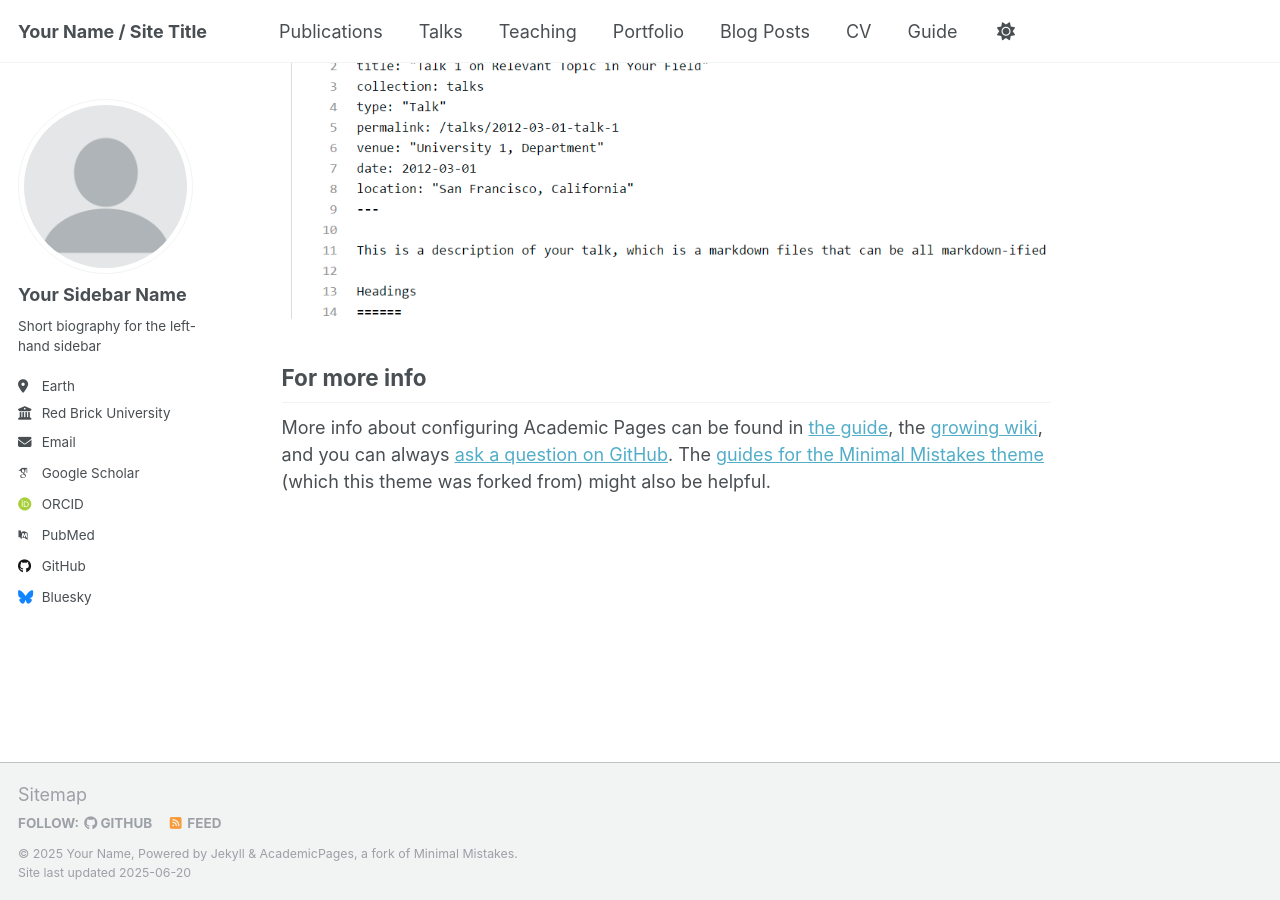
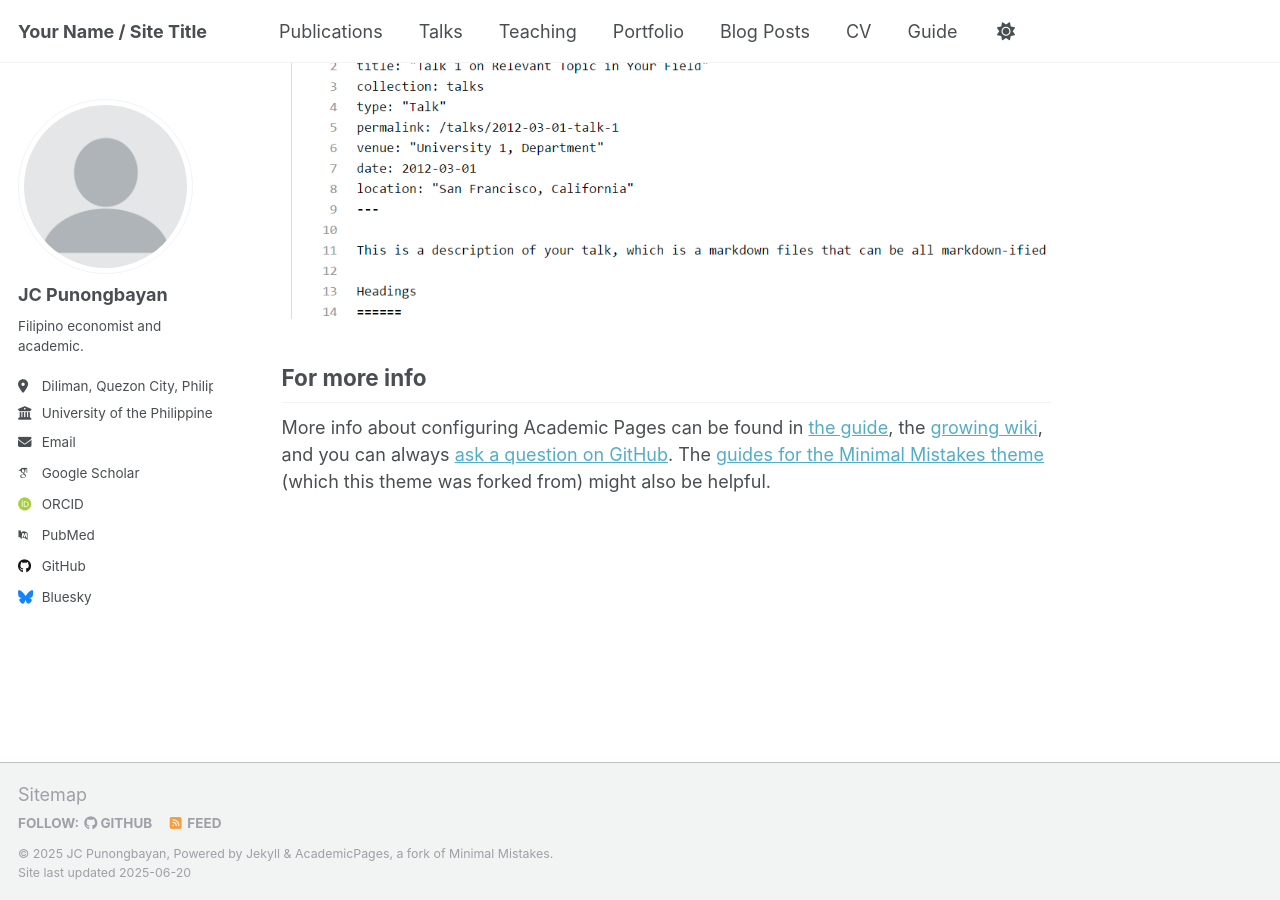
Before and after one commit to jcpunongbayan/jcpunongbayan.github.io, a Jekyll site: the page built from _pages/about.md, in a window 1280 px wide and 900 px high, scrolled down 2636 px. Built offline with Jekyll 4.4.1, drawn with Linux system fonts in a browser that asks for light colours; some web fonts are replaced.

Commit message:
Update _config.yml

```diff
--- a/_config.yml
+++ b/_config.yml
@@ -11,7 +11,7 @@ locale                   : "en-US"
 site_theme               : "default"
 title                    : "Your Name / Site Title"
 title_separator          : "-"
-name                     : &name "Your Name"
+name                     : &name "JC Punongbayan"
 description              : &description "personal description"
 url                      : https://academicpages.github.io # the base hostname & protocol for your site e.g. "https://[your GitHub username].github.io" or if you already have some other page hosted on Github then use "https://[your GitHub username].github.io/[Your Repo Name]"
 baseurl                  : "" # the subpath of your site, e.g. "/blog"
@@ -23,13 +23,13 @@ repository               : "academicpages/academicpages.github.io"
 author:
   # Biographic information
   avatar           : "profile.png"
-  name             : "Your Sidebar Name"
-  pronouns         : # example: "she/her"
-  bio              : "Short biography for the left-hand sidebar"
-  location         : "Earth"
-  employer         : "Red Brick University"
+  name             : "JC Punongbayan"
+  pronouns         : # example: "he/him"
+  bio              : "Filipino economist and academic."
+  location         : "Diliman, Quezon City, Philippines"
+  employer         : "University of the Philippines School of Economics"
   uri              : # URL
-  email            : "none@example.org"
+  email            : "jbpunongbayan@up.edu.ph"
 
   # Academic websites
   academia         : # URL
```
